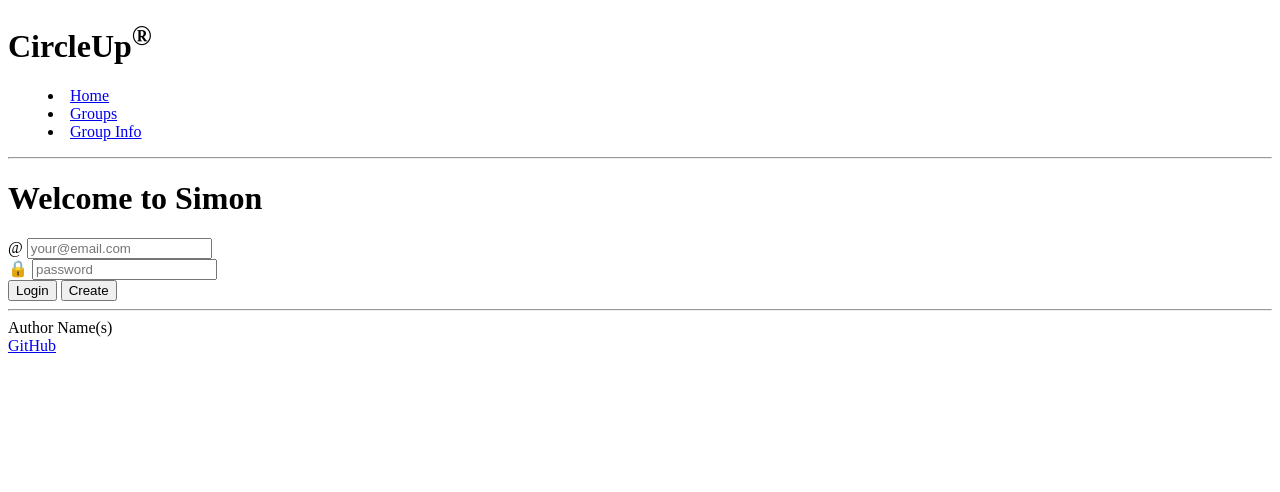
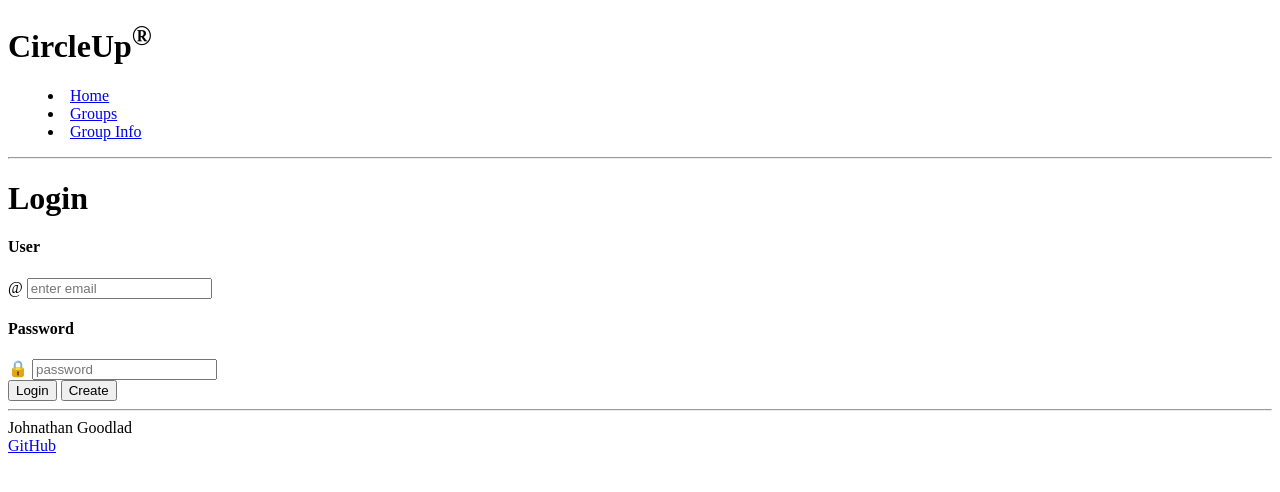
Before and after one commit to TheJrock/startup, a plain HTML site: page index.html in a window 1280 px wide. Drawn offline with Linux system fonts and the light colour scheme.

Commit message:
Finish Login Page

```diff
--- a/index.html
+++ b/index.html
@@ -4,7 +4,7 @@
     <meta charset="UTF-8" />
     <meta name="viewport" content="width=device-width, initial-scale=1.0" />
     <title>CircleUp HTML</title>
-    <link rel="icon" href="favicon.ico" />
+    <!-- <link rel="icon" href="favicon.ico" /> -->
   </head>
   <body>
     <header>
@@ -23,12 +23,14 @@
     </header>
 
     <main>
-      <h1>Welcome to Simon</h1>
+      <h1>Login</h1>
       <form method="get" action="play.html">
+        <h4>User</h4>
         <div>
           <span>@</span>
-          <input type="text" placeholder="your@email.com" />
+          <input type="text" placeholder="enter email" />
         </div>
+        <h4>Password</h4>
         <div>
           <span>🔒</span>
           <input type="password" placeholder="password" />
@@ -40,9 +42,9 @@
 
     <footer>
       <hr />
-      <span class="text-reset">Author Name(s)</span>
+      <span class="text-reset">Johnathan Goodlad</span>
       <br />
-      <a href="https://github.com/webprogramming260/simon-html">GitHub</a>
+      <a href="https://github.com/TheJrock/startup.git">GitHub</a>
     </footer>
   </body>
 </html>
```
Also changed, not shown: groups.html (+1 -1 lines), info.html (+1 -1 lines).
